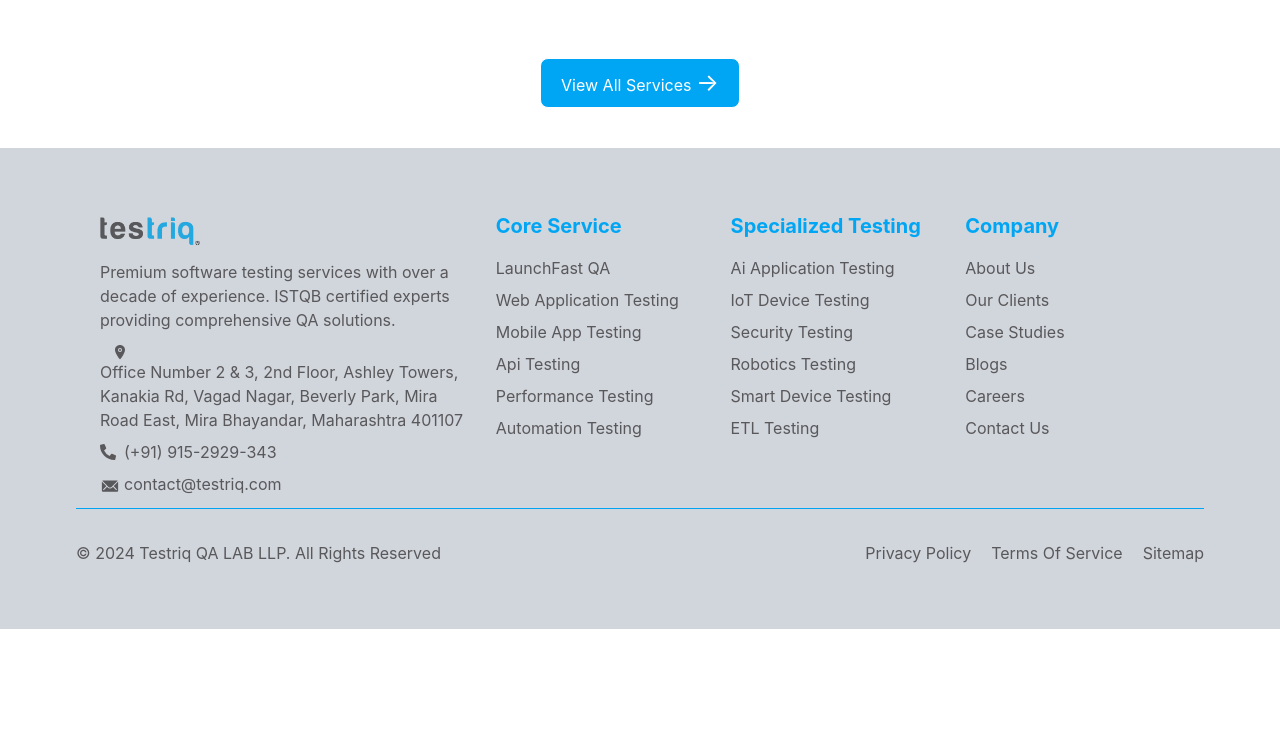
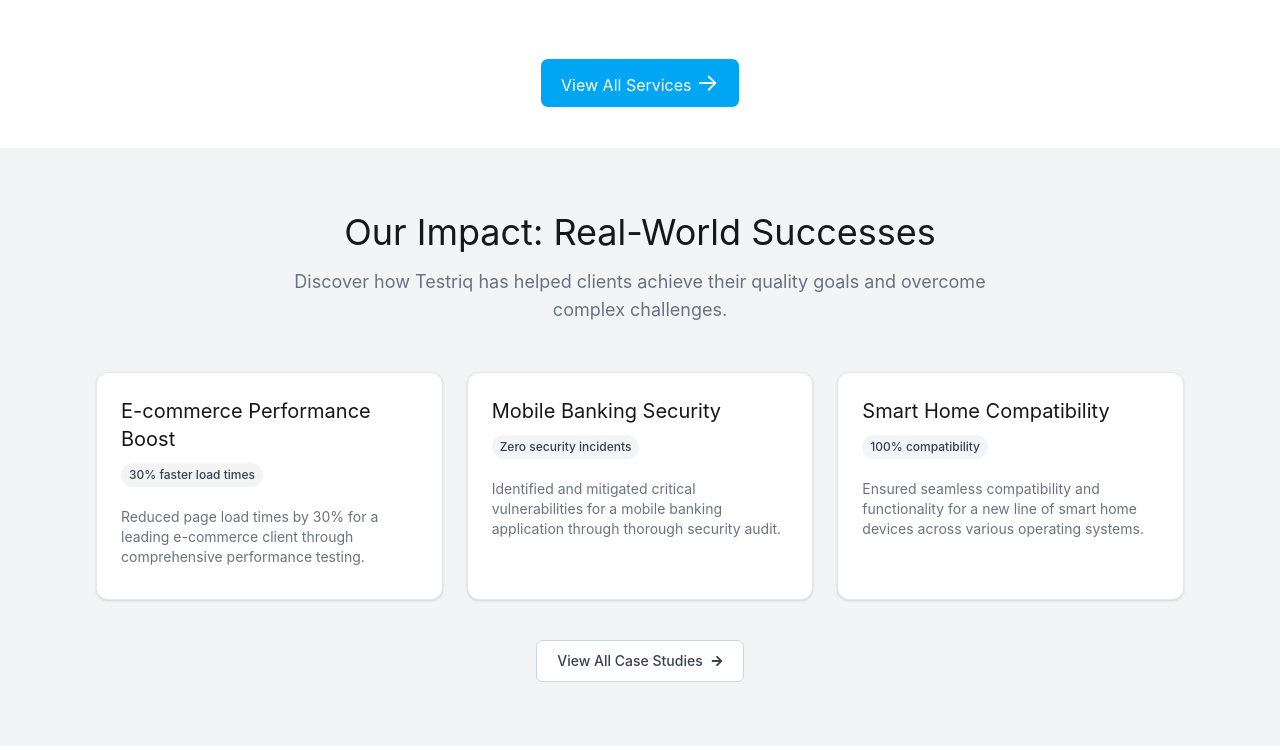
Before and after one commit to prakash47/testrq-3.0, a Next.js app: page / in a window 1280 px wide. Shown: the part 2032-2782 px from the top of the page. Before the commit the page ends 2661 px from the top, so only its background shows below. Built offline with nearby package versions, Linux system fonts and the light colour scheme.

Commit message:
made navbar sticky and added 2 new home sections

```diff
--- a/src/app/globals.css
+++ b/src/app/globals.css
@@ -1,7 +1,7 @@
 @import "tailwindcss";
 
 @theme{
-  --color-background: #F3F4F6;
+  --color-background-gray: #F3F4F6;
   --color-brand-blue: #0EA5E9;
 }
 
--- a/src/app/layout.tsx
+++ b/src/app/layout.tsx
@@ -27,7 +27,7 @@ export default function RootLayout({
   return (
     <html lang="en">
       <body
-        className={`${geistSans.variable} ${geistMono.variable} flex min-h-screen flex-col antialiased bg-[theme(color.background)]`}
+        className={`${geistSans.variable} ${geistMono.variable} flex min-h-screen flex-col antialiased bg-[theme(color.background.gray)]`}
       >
         <Navbar />
         <main className="flex-grow">{children}</main>
--- a/src/app/page.tsx
+++ b/src/app/page.tsx
@@ -37,6 +37,30 @@ const HomeComprehensiveSoftwareTesting = dynamic(
   }
 );
 
+const HomeOurImpact = dynamic(
+  () => import("@/components/sections/HomeOurImpact"),
+  {
+    ssr: true,
+    loading: () => (
+      <div className="flex items-center justify-center h-screen bg-[theme(color.background)]">
+        <p className="text-gray-500">Loading...</p>
+      </div>
+    ),
+  }
+);
+
+const HomeReadyToElevate = dynamic(
+  () => import("@/components/sections/HomeReadyToElevate"),
+  {
+    ssr: true,
+    loading: () => (
+      <div className="flex items-center justify-center h-screen bg-[theme(color.background)]">
+        <p className="text-gray-500">Loading...</p>
+      </div>
+    ),
+  }
+);
+
 export default function Home() {
   return (
     <div>
@@ -44,6 +68,8 @@ export default function Home() {
         <HomeHeroSection />
         <HomeSection2 />
         <HomeComprehensiveSoftwareTesting />
+        <HomeOurImpact />\
+        <HomeReadyToElevate />
       </MainLayout>
     </div>
   );
--- a/src/components/layout/Header.tsx
+++ b/src/components/layout/Header.tsx
@@ -100,7 +100,7 @@ const Navbar = () => {
   ];
 
   return (
-    <nav className="bg-white shadow-md px-4 sm:px-6 md:px-16 relative z-50">
+    <nav className="bg-white shadow-md px-4 sm:px-6 md:px-16 sticky top-0 z-50">
       <div className="flex justify-between items-center px-2 sm:px-5 md:px-8 py-3 sm:py-4">
         {/* Logo */}
         <h2 className="text-xl sm:text-2xl md:text-3xl font-bold">
@@ -113,7 +113,7 @@ const Navbar = () => {
         </h2>
 
         {/* Desktop Menu */}
-        <ul className="hidden xl:flex space-x-6 2xl:space-x-4 w-max-screen-xl l-0 r-0 text-gray-700 text-sm xl:text-base relative">
+        <ul className="hidden xl:flex space-x-6 2xl:space-x-4 w-max-screen-xl text-gray-700 text-sm xl:text-base relative">
           {menuItems.map((item, idx) => (
             <li key={idx} className="relative group cursor-pointer">
               <div className="flex items-center gap-1 hover:text-[theme(color.brand.blue)] px-2 py-1">
@@ -123,7 +123,7 @@ const Navbar = () => {
 
               {/* Mega Menu for 'Services' */}
               {item.label === "Services" && item.submenu && (
-                <div className="absolute top-full mt-2 left-0 right-0 ml-[calc(-35vw+100%)] xl:ml-[calc(-39vw+100%)] bg-white shadow-lg z-[60] translate-y-4 opacity-0 transition-all duration-300 ease-out group-hover:opacity-100 group-hover:translate-y-0 w-screen pointer-events-none group-hover:pointer-events-auto">
+                <div className="absolute top-full mt-0 left-0 right-0 ml-[calc(-35vw+100%)] xl:ml-[calc(-39vw+100%)] bg-white shadow-lg z-[60] translate-y-4 opacity-0 transition-all duration-300 ease-out group-hover:opacity-100 group-hover:translate-y-0 w-screen pointer-events-none group-hover:pointer-events-auto">
                   <div className="w-full mx-auto grid grid-cols-2 xl:grid-cols-4 gap-4 xl:gap-8 py-6 xl:py-8 px-4 xl:px-6 ml-8 xl:ml-24">
                     {item.submenu.map((column, colIdx) => {
                       // Check if the column is of type { heading: string, services: string[] }
--- a/src/components/sections/HomeHeroSection.tsx
+++ b/src/components/sections/HomeHeroSection.tsx
@@ -4,7 +4,7 @@ import { FaArrowRight, FaPlay } from "react-icons/fa";
 
 const Hero = () => {
   return (
-    <section className="px-8 md:py-14 flex flex-col xl:flex-row xl:px-26 items-center justify-between">
+    <section className="bg-white px-8 md:py-14 flex flex-col xl:flex-row xl:px-24 items-center justify-between">
       {/* Left Section */}
       <div className="w-full md:w-full mt-10 md:mt-0 text-center md:content-center xl:text-left">
         <span className="inline-block bg-blue-100 text-[theme(color.brand.blue)] text-base md:text-lg px-4 py-1 rounded-full mb-4">
--- /dev/null
+++ b/src/components/sections/HomeOurImpact.tsx
@@ -0,0 +1,69 @@
+"use client";
+import React from "react";
+import { FaArrowRight } from "react-icons/fa";
+
+const impactSection = {
+  title: "Our Impact: Real-World Successes",
+  subtitle:
+    "Discover how Testriq has helped clients achieve their quality goals and overcome complex challenges.",
+  caseStudies: [
+    {
+      title: "E-commerce Performance Boost",
+      badge: "30% faster load times",
+      description:
+        "Reduced page load times by 30% for a leading e-commerce client through comprehensive performance testing.",
+    },
+    {
+      title: "Mobile Banking Security",
+      badge: "Zero security incidents",
+      description:
+        "Identified and mitigated critical vulnerabilities for a mobile banking application through thorough security audit.",
+    },
+    {
+      title: "Smart Home Compatibility",
+      badge: "100% compatibility",
+      description:
+        "Ensured seamless compatibility and functionality for a new line of smart home devices across various operating systems.",
+    },
+  ],
+};
+
+const HomeOurImpact = () => {
+  return (
+    <section className="py-16 px-8 sm:px-8 md:px-12 lg:px-24 bg-[theme(color.background.gray)]">
+      {/* Heading */}
+      <div className="text-center max-w-3xl mx-auto mb-12">
+        <h2 className="text-2xl sm:text-4xl">{impactSection.title}</h2>
+        <p className="mt-4 text-gray-500 text-base sm:text-lg">
+          {impactSection.subtitle}
+        </p>
+      </div>
+
+      {/* Cards */}
+      <div className="grid grid-cols-1 sm:grid-cols-2 lg:grid-cols-3 gap-6 cursor-pointer">
+        {impactSection.caseStudies.map((study, idx) => (
+          <div
+            key={idx}
+            className="bg-white border border-gray-200 rounded-xl shadow-sm p-6 transition duration-300 transform hover:shadow-xl"
+          >
+            <h3 className="text-xl mb-2">{study.title}</h3>
+            <span className="inline-block text-xs font-medium text-gray-700 bg-gray-100 px-2 py-1 rounded-full mb-3">
+              {study.badge}
+            </span>
+            <p className="text-gray-500 text-sm py-2">{study.description}</p>
+          </div>
+        ))}
+      </div>
+
+      {/* Button */}
+      <div className="mt-10 text-center">
+        <button className="inline-flex items-center gap-2 bg-white border border-gray-300 text-gray-700 px-5 py-2.5 rounded-md text-sm font-medium transition duration-300 transform hover:shadow-xl cursor-pointer">
+          View All Case Studies
+          <FaArrowRight className="text-xs" />
+        </button>
+      </div>
+    </section>
+  );
+};
+
+export default HomeOurImpact;
--- /dev/null
+++ b/src/components/sections/HomeReadyToElevate.tsx
@@ -0,0 +1,49 @@
+"use client";
+import React from "react";
+import { FaArrowRight } from "react-icons/fa";
+
+const ctaSection = {
+  title: "Ready to Elevate Your Software Quality?",
+  subtitle:
+    "Join 50+ companies who trust us with their critical testing needs. Get started with a free consultation today.",
+  primaryButton: {
+    label: "Start Free Consultation",
+    href: "#",
+  },
+  secondaryButton: {
+    label: "View Our Work",
+    href: "#",
+  },
+};
+
+const HomeReadyToElevate = () => {
+  return (
+    <section className="py-16 px-8 sm:px-8 md:px-12 lg:px-24 text-center bg-white">
+      <h2 className="text-2xl sm:text-4xl">{ctaSection.title}</h2>
+      <p className="mt-4 text-gray-500 text-base sm:text-lg">
+        {ctaSection.subtitle}
+      </p>
+
+      <div className="mt-8 flex flex-col sm:flex-row items-center justify-center gap-4">
+        {/* Primary Button */}
+        <a
+          href={ctaSection.primaryButton.href}
+          className="inline-flex items-center gap-2 px-6 py-3 text-white bg-[theme(color.brand.blue)] transition rounded-md text-sm font-medium"
+        >
+          {ctaSection.primaryButton.label}
+          <FaArrowRight className="text-xs" />
+        </a>
+
+        {/* Secondary Button */}
+        <a
+          href={ctaSection.secondaryButton.href}
+          className="inline-flex items-center px-6 py-3 text-gray-700 border border-gray-300 hover:bg-gray-50 transition rounded-md text-sm font-medium"
+        >
+          {ctaSection.secondaryButton.label}
+        </a>
+      </div>
+    </section>
+  );
+};
+
+export default HomeReadyToElevate;
```
